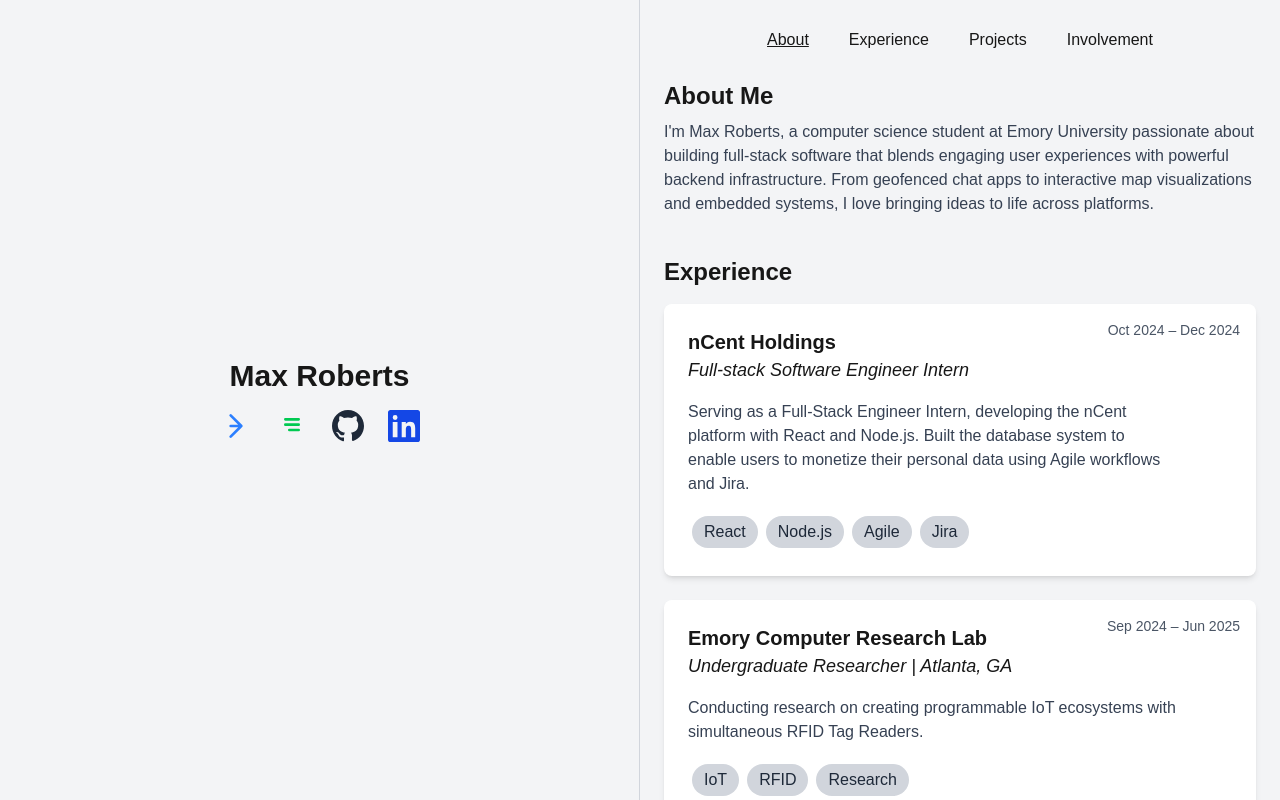
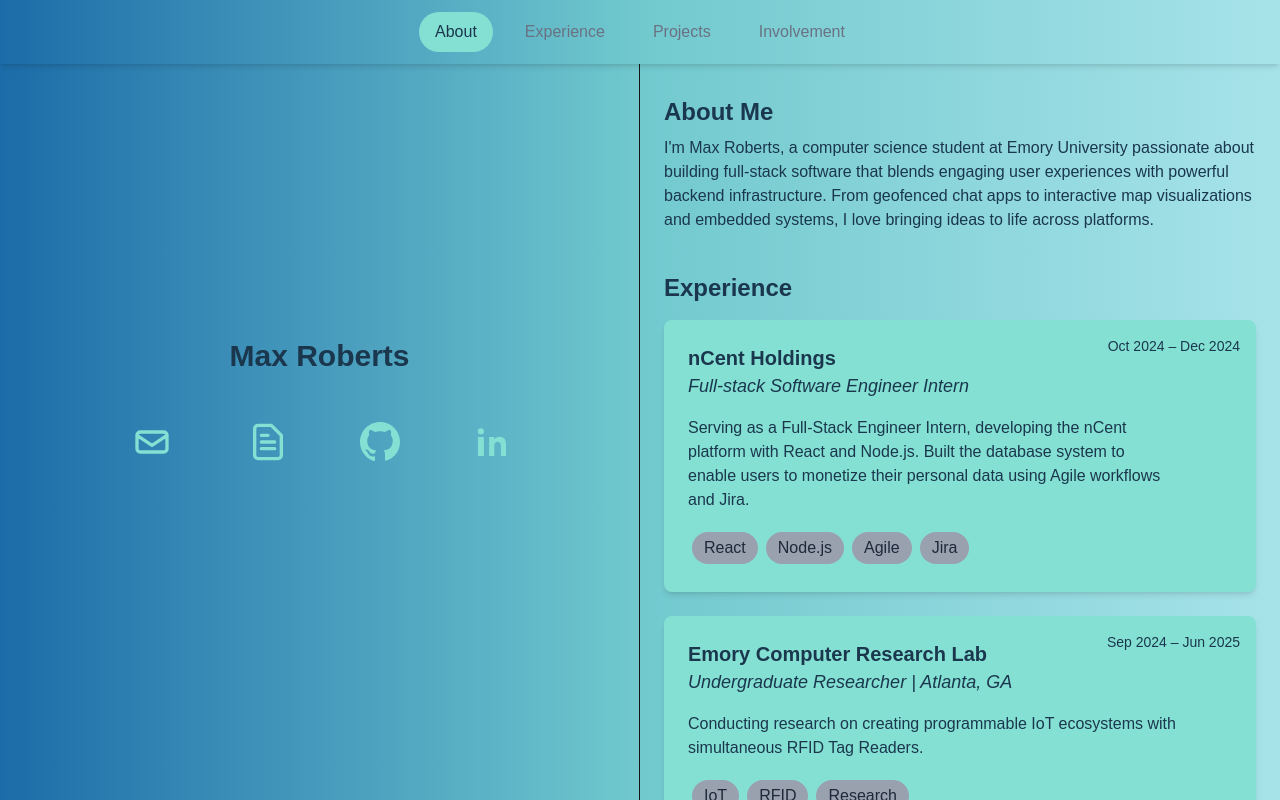
Before and after one commit to TheMaxRob/TheMaxRob.github.io, a Next.js app: page / in a window 1280 px wide. Built offline with nearby package versions, Linux system fonts and the light colour scheme.

Commit message:
Added color theme and global variables for palette swapping.

```diff
--- a/src/components/Card.tsx
+++ b/src/components/Card.tsx
@@ -10,36 +10,40 @@
   skills: string[];
   selectedSkill: string | null;
   onSelectSkill: (skill: string | null) => void;
-  startDate?: Date | null;
-  endDate?: Date | "Present" | "In Progress";
+  startDate: Date | null;
+  endDate: Date | "Present";
 }
 
-
-const Card: React.FC<CardProps> = ({ title, subtitle, link, image, description, skills, selectedSkill, onSelectSkill, startDate, endDate }) => {
+const Card: React.FC<CardProps> = ({
+  title,
+  subtitle,
+  link,
+  image,
+  description,
+  skills,
+  selectedSkill,
+  onSelectSkill,
+  startDate,
+  endDate
+}) => {
   const isFaded = selectedSkill !== null && !skills.includes(selectedSkill);
 
-  // Format dates as MM/YYYY (you can customize the format)
-  const formatDate = (date: Date | "Present" | "In Progress" | undefined | null) => {
+  const formatDate = (date: Date | "Present" | undefined | null) => {
     if (!date) return '';
-    if (typeof date === 'string') {
-      return date === 'Present' ? 'In Progress' : date;
-    }
+    if (typeof date === 'string') return date === 'Present' ? 'In Progress' : date;
     return date.toLocaleDateString(undefined, { month: 'short', year: 'numeric' });
   };
 
-
-
-
   return (
-      <div className={`bg-white shadow-md rounded-lg p-6 pr-20 mb-6 relative transition-opacity duration-300 ${isFaded ? "opacity-30" : "opacity-100"}`}>
+    <div className={`bg-[var(--brand-accent)] rounded-lg shadow-md text-[var(--brand-text)] p-6 pr-20 mb-6 relative transition-opacity duration-300 ${isFaded ? "opacity-30" : "opacity-100"}`}>
       {/* Date timeframe in the top-right corner */}
       {(startDate || endDate) && (
-          <div className="absolute top-4 right-4 text-sm text-gray-600 whitespace-nowrap">
+        <div className="absolute top-4 right-4 text-sm text-[var(--brand-text)] whitespace-nowrap">
           {startDate ? `${formatDate(startDate)} – ${formatDate(endDate)}` : `${formatDate(endDate)}`}
         </div>
       )}
-
       <div className="flex items-center">
+        {/* If image exists, display it */}
         {image && (
           <img
             src={image}
@@ -53,22 +57,25 @@
               href={link}
               target="_blank"
               rel="noopener noreferrer"
-                className="text-xl font-bold text-blue-500 hover:underline"
+              className="text-xl font-bold text-[var(--brand-text)] hover:underline flex items-center"
             >
               {title}
+              {/* External link icon */}
+              <svg xmlns="http://www.w3.org/2000/svg" className="inline ml-1 h-4 w-4" fill="none" viewBox="0 0 24 24" stroke="currentColor">
+                <path strokeLinecap="round" strokeLinejoin="round" strokeWidth={2} d="M13 7h7m0 0v7m0-7L10 21" />
+              </svg>
             </a>
           ) : (
             <span className="text-xl font-bold">{title}</span>
           )}
         </div>
       </div>
-
       {subtitle && (
         <div>
           <span className="text-lg italic">{subtitle}</span>
         </div>
       )}
-      <p className="mt-4 text-gray-700">{description}</p>
+      <p className="mt-4 text-[var(--brand-text)]">{description}</p>
       <div className="mt-4 flex flex-wrap">
         {skills.map((skill) => (
           <SkillBubble
--- a/src/components/Home.tsx
+++ b/src/components/Home.tsx
@@ -134,7 +134,8 @@
     },
     {
       id: 10,
-      title: "Emory Rock Climbing Team - Member",
+      title: "Emory Rock Climbing Team",
+      subtitle: "Member",
       skills: ["Teamwork", "Fitness", "Climbing"],
       type: CardType.Involvement,
       startDate: new Date(2023, 7, 1),
@@ -189,49 +190,16 @@
   }, []);
 
   return (
-    <div className="min-h-screen bg-gray-100">
-      {/* Left Col */}
-      <div className="fixed top-0 left-0 w-1/2 h-screen flex flex-col justify-center items-center border-r border-gray-300 bg-gray-100">
-        <h1 className="text-3xl font-bold mb-4">Max Roberts</h1>
-        <div className="flex space-x-6">
-          {/* Email Icon */}
-          <a href="mailto:maxroberts2003@gmail.com" className="hover:opacity-80">
-            <svg xmlns="http://www.w3.org/2000/svg" className="h-8 w-8 text-blue-500" fill="none" viewBox="0 0 24 24" stroke="currentColor">
-              <path strokeLinecap="round" strokeLinejoin="round" strokeWidth={2} d="M16 12H8m8 0l-8 8m8-8l-8-8" />
-            </svg>
-          </a>
-          {/* Resume */}
-          <a href="/MaxRobertsResume.pdf" download className="hover:opacity-80">
-            <svg xmlns="http://www.w3.org/2000/svg" className="h-8 w-8 text-green-500" fill="none" viewBox="0 0 24 24" stroke="currentColor">
-              <path strokeLinecap="round" strokeLinejoin="round" strokeWidth={2} d="M7 7h10M7 11h10m-7 4h7" />
-            </svg>
-          </a>
-          {/* GitHub */}
-          <a href="https://github.com/TheMaxRob" target="_blank" rel="noopener noreferrer" className="hover:opacity-80">
-            <svg xmlns="http://www.w3.org/2000/svg" className="h-8 w-8 text-gray-800" viewBox="0 0 24 24" fill="currentColor">
-              <path d="M12 0C5.37 0 0 5.37 0 12c0 5.3 3.438 9.8 8.205 11.385.6.113.82-.263.82-.583 0-.288-.012-1.243-.018-2.25-3.338.725-4.042-1.61-4.042-1.61-.546-1.387-1.333-1.756-1.333-1.756-1.09-.745.082-.73.082-.73 1.205.085 1.84 1.237 1.84 1.237 1.07 1.835 2.807 1.305 3.492.998.108-.776.42-1.305.762-1.605-2.665-.3-5.466-1.332-5.466-5.93 0-1.31.47-2.38 1.236-3.22-.124-.303-.536-1.523.117-3.176 0 0 1.008-.322 3.3 1.23a11.5 11.5 0 013.003-.404c1.02.005 2.045.138 3.003.404 2.29-1.552 3.296-1.23 3.296-1.23.655 1.653.243 2.873.12 3.176.77.84 1.234 1.91 1.234 3.22 0 4.61-2.807 5.625-5.48 5.92.43.37.823 1.102.823 2.222 0 1.605-.015 2.895-.015 3.286 0 .323.216.698.825.58C20.565 21.795 24 17.3 24 12c0-6.63-5.37-12-12-12z" />
-            </svg>
-          </a>
-          {/* LinkedIn */}
-          <a href="https://linkedin.com/in/maxwroberts" target="_blank" rel="noopener noreferrer" className="hover:opacity-80">
-            <svg xmlns="http://www.w3.org/2000/svg" className="h-8 w-8 text-blue-700" viewBox="0 0 24 24" fill="currentColor">
-              <path d="M20.447 20.452H17.36v-5.569c0-1.328-.025-3.037-1.85-3.037-1.85 0-2.134 1.444-2.134 2.937v5.669H10.27V9h3.114v1.561h.045c.434-.82 1.494-1.683 3.074-1.683 3.289 0 3.895 2.163 3.895 4.977v6.597zM5.337 7.433a1.803 1.803 0 01-1.806-1.806 1.803 1.803 0 011.806-1.806 1.803 1.803 0 011.806 1.806 1.803 1.803 0 01-1.806 1.806zm1.783 13.019H3.554V9h3.566v11.452zM22.225 0H1.771C.792 0 0 .792 0 1.771v20.451C0 23.207.792 24 1.771 24h20.451C23.207 24 24 23.207 24 22.225V1.771C24 .792 23.207 0 22.225 0z" />
-            </svg>
-          </a>
-        </div>
-      </div>
-
-      {/* Right Col */}
-      <div className="ml-[50%] w-1/2 p-6 overflow-y-auto h-screen scroll-smooth">
-        {/* Nav Bar */}
-        <nav className="sticky top-0 bg-transparent mb-6 flex justify-center z-10">
-          <div className="flex space-x-4">
+    <div className="min-h-screen bg-gradient-to-r from-[var(--gradient-start)] via-[var(--gradient-mid)] to-[var(--gradient-end)]">
+      {/* Global Nav Bar */}
+      <nav className="fixed top-0 left-0 w-full bg-gradient-to-r from-[var(--gradient-start)] via-[var(--gradient-mid)] to-[var(--gradient-end)] backdrop-blur-sm shadow-md z-20">
+        <div className="max-w-6xl mx-auto px-4 py-3 flex justify-center space-x-4">
           <button
             onClick={() => {
               document.getElementById('about')?.scrollIntoView({ behavior: 'smooth' });
               setActiveSection("about");
             }}
-              className={`px-3 py-1 rounded ${activeSection === 'about' ? 'underline' : 'hover:bg-gray-200'}`}
+            className={`px-4 py-2 rounded-full transition-all ${activeSection === 'about' ? 'bg-[var(--brand-accent)] text-[var(--brand-text)]' : 'text-gray-500 hover:bg-gray-200'}`}
           >
             About
           </button>
@@ -240,7 +208,7 @@
               document.getElementById('experience')?.scrollIntoView({ behavior: 'smooth' });
               setActiveSection("experience");
             }}
-              className={`px-3 py-1 rounded ${activeSection === 'experience' ? 'underline' : 'hover:bg-gray-200'}`}
+            className={`px-4 py-2 rounded-full transition-all ${activeSection === 'experience' ? 'bg-[var(--brand-accent)] text-[var(--brand-text)]' : 'text-gray-500 hover:bg-gray-200'}`}
           >
             Experience
           </button>
@@ -249,7 +217,7 @@
               document.getElementById('projects')?.scrollIntoView({ behavior: 'smooth' });
               setActiveSection("projects");
             }}
-              className={`px-3 py-1 rounded ${activeSection === 'projects' ? 'underline' : 'hover:bg-gray-200'}`}
+            className={`px-4 py-2 rounded-full transition-all ${activeSection === 'projects' ? 'bg-[var(--brand-accent)] text-[var(--brand-text)]' : 'text-gray-500 hover:bg-gray-200'}`}
           >
             Projects
           </button>
@@ -258,24 +226,57 @@
               document.getElementById('involvement')?.scrollIntoView({ behavior: 'smooth' });
               setActiveSection("involvement");
             }}
-              className={`px-3 py-1 rounded ${activeSection === 'involvement' ? 'underline' : 'hover:bg-gray-200'}`}
+            className={`px-4 py-2 rounded-full transition-all ${activeSection === 'involvement' ? 'bg-[var(--brand-accent)] text-[var(--brand-text)]' : 'text-gray-500 hover:bg-gray-200'}`}
           >
             Involvement
           </button>
         </div>
       </nav>
 
-        {/* About */}
+      {/* Left Col */}
+      <div className="fixed top-0 left-0 w-1/2 h-screen flex flex-col gap-8 justify-center items-center border-r">
+        <h1 className="text-3xl font-bold mb-4 text-[var(--brand-text)]">Max Roberts</h1>
+        <div className="flex space-x-18">
+          {/* Email Icon */}
+          <a href="mailto:maxroberts2003@gmail.com" className="hover:opacity-80">
+          <svg xmlns="http://www.w3.org/2000/svg" className="h-10 w-10 inline ml-1 text-[var(--brand-accent)]" fill="none" viewBox="0 0 24 24" stroke="currentColor">
+            <path strokeLinecap="round" strokeLinejoin="round" strokeWidth={2} d="M3 8l9 6 9-6M5 6h14a2 2 0 012 2v8a2 2 0 01-2 2H5a2 2 0 01-2-2V8a2 2 0 012-2z" />
+          </svg>
+
+          </a>
+          {/* Resume */}
+          <a href="/MaxRobertsResume.pdf" download className="hover:opacity-80">
+          <svg xmlns="http://www.w3.org/2000/svg" className="h-10 w-10 inline ml-1 text-[var(--brand-accent)]" fill="none" viewBox="0 0 24 24" stroke="currentColor">
+            <path strokeLinecap="round" strokeLinejoin="round" strokeWidth={2} d="M8 16h8M8 12h8M8 8h4m2-6H6a2 2 0 00-2 2v16a2 2 0 002 2h12a2 2 0 002-2V8l-6-6z" />
+          </svg>
+          </a>
+          {/* GitHub */}
+          <a href="https://github.com/TheMaxRob" target="_blank" rel="noopener noreferrer" className="hover:opacity-80">
+            <svg xmlns="http://www.w3.org/2000/svg" className="h-10 w-10 text-[var(--brand-accent)]" viewBox="0 0 24 24" fill="currentColor">
+              <path d="M12 0C5.37 0 0 5.37 0 12c0 5.3 3.438 9.8 8.205 11.385.6.113.82-.263.82-.583 0-.288-.012-1.243-.018-2.25-3.338.725-4.042-1.61-4.042-1.61-.546-1.387-1.333-1.756-1.333-1.756-1.09-.745.082-.73.082-.73 1.205.085 1.84 1.237 1.84 1.237 1.07 1.835 2.807 1.305 3.492.998.108-.776.42-1.305.762-1.605-2.665-.3-5.466-1.332-5.466-5.93 0-1.31.47-2.38 1.236-3.22-.124-.303-.536-1.523.117-3.176 0 0 1.008-.322 3.3 1.23a11.5 11.5 0 013.003-.404c1.02.005 2.045.138 3.003.404 2.29-1.552 3.296-1.23 3.296-1.23.655 1.653.243 2.873.12 3.176.77.84 1.234 1.91 1.234 3.22 0 4.61-2.807 5.625-5.48 5.92.43.37.823 1.102.823 2.222 0 1.605-.015 2.895-.015 3.286 0 .323.216.698.825.58C20.565 21.795 24 17.3 24 12c0-6.63-5.37-12-12-12z" />
+            </svg>
+          </a>
+          {/* LinkedIn */}
+          <a href="https://linkedin.com/in/maxwroberts" target="_blank" rel="noopener noreferrer" className="hover:opacity-80">
+            <svg xmlns="http://www.w3.org/2000/svg" className="h-10 w-10 text-[var(--brand-accent)]" viewBox="0 0 24 24" fill="currentColor">
+              <path d="M20.447 20.452H17.36v-5.569c0-1.328-.025-3.037-1.85-3.037-1.85 0-2.134 1.444-2.134 2.937v5.669H10.27V9h3.114v1.561h.045c.434-.82 1.494-1.683 3.074-1.683 3.289 0 3.895 2.163 3.895 4.977v6.597zM5.337 7.433a1.803 1.803 0 01-1.806-1.806 1.803 1.803 0 011.806-1.806 1.803 1.803 0 011.806 1.806 1.803 1.803 0 01-1.806 1.806zm1.783 13.019H3.554V9h3.566v11.452z" />
+            </svg>
+          </a>
+        </div>
+      </div>
+
+      {/* Right Col */}
+      <div className="ml-[50%] w-1/2 pt-24 p-6 overflow-y-auto h-screen scroll-smooth">
+        {/* Content Sections */}
         <section id="about" ref={aboutRef} className="mb-10">
-          <h2 className="text-2xl font-semibold mb-2">About Me</h2>
-          <p className="text-gray-700">
+          <h2 className="text-2xl font-semibold mb-2 text-[var(--brand-text)]">About Me</h2>
+          <p className="text-[var(--brand-text)]">
             I'm Max Roberts, a computer science student at Emory University passionate about building full-stack software that blends engaging user experiences with powerful backend infrastructure. From geofenced chat apps to interactive map visualizations and embedded systems, I love bringing ideas to life across platforms.
           </p>
         </section>
 
-        {/* Experience */}
         <section id="experience" ref={experienceRef} className="mb-10">
-          <h2 className="text-2xl font-semibold mb-4">Experience</h2>
+          <h2 className="text-2xl font-semibold mb-4 text-[var(--brand-text)]">Experience</h2>
           {cardsData
             .filter(card => card.type === CardType.Experience)
             .map(card => (
@@ -283,9 +284,8 @@
             ))}
         </section>
 
-        {/* Projects */}
         <section id="projects" ref={projectsRef} className="mb-10">
-          <h2 className="text-2xl font-semibold mb-4">Projects</h2>
+          <h2 className="text-2xl font-semibold mb-4 text-[var(--brand-text)]">Projects</h2>
           {cardsData
             .filter(card => card.type === CardType.Project)
             .map(card => (
@@ -293,9 +293,8 @@
             ))}
         </section>
 
-        {/* Involvement */}
         <section id="involvement" ref={involvementRef} className="mb-10">
-          <h2 className="text-2xl font-semibold mb-4">Involvement</h2>
+          <h2 className="text-2xl font-semibold mb-4 text-[var(--brand-text)]">Involvement</h2>
           {cardsData
             .filter(card => card.type === CardType.Involvement)
             .map(card => (
--- a/src/components/SkillBubble.tsx
+++ b/src/components/SkillBubble.tsx
@@ -12,7 +12,7 @@
     <span
       onClick={() => onSelect(isSelected ? null : skill)}
       className={`cursor-pointer inline-block m-1 px-3 py-1 rounded-full transition-colors duration-300
-        ${isSelected ? "bg-blue-600 text-white" : "bg-gray-300 text-gray-800 hover:bg-gray-400"}`}
+        ${isSelected ? "bg-[var(--brand-tertiary)] text-white" : "bg-gray-400 text-gray-800 hover:bg-gray-500"}`}
     >
       {skill}
     </span>
```
Also changed, not shown: src/app/globals.css (+7 -20 lines). Lines whose indentation alone changed are shown as unchanged.
